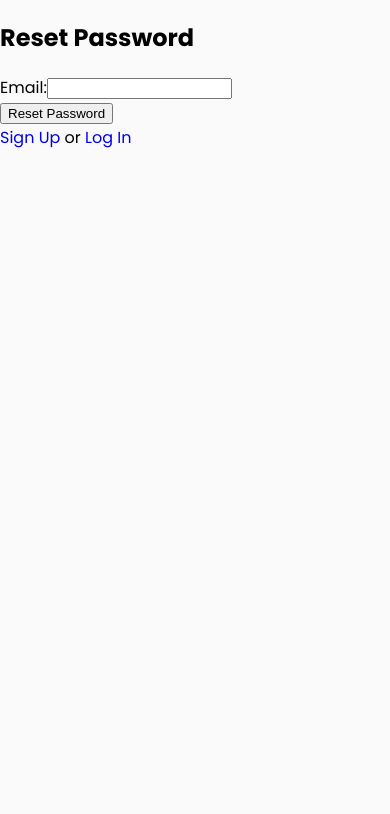
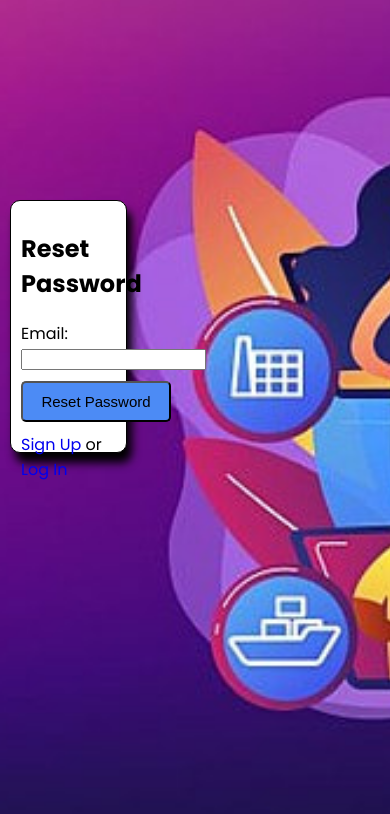
Before and after one commit to tarikuamisganaw/weyegebeya, a React (Create React App) app: page /forgot in a window 390 px wide. Shown: the top 814 px of the page. Built offline with nearby package versions, Linux system fonts and the light colour scheme; no server answers.

Commit message:
addition-on-phoneauthentication

```diff
--- a/src/components/Dashboard2.jsx
+++ b/src/components/Dashboard2.jsx
@@ -58,7 +58,7 @@ await logout()
         <div style={styles.logo}>Admin Dashboard
 
       </div>
-      <p>Welcome,{user?.displayName || user?.email}</p>
+      <p>Welcome,{user?.displayName || user?.email || user?.phoneNumber }</p>
         <div style={styles.menu}>
           <div style={styles.menuItem}>
             <FiUser style={styles.menuIcon} /> Users
--- a/src/components/accountBox/ForgotPassword.jsx
+++ b/src/components/accountBox/ForgotPassword.jsx
@@ -3,7 +3,7 @@ import { auth } from '../../firebase-config';
 import { Form, Button, Alert, Card } from 'react-bootstrap'
 import { sendPasswordResetEmail } from 'firebase/auth';
 import { Link } from 'react-router-dom';
-
+import back from '../../images/distibution.jpg'
 export function ResetPassword () {
     const [email, setEmail] = useState('');
     const [successMessage, setSuccessMessage] = useState('');
@@ -22,8 +22,17 @@ export function ResetPassword () {
 
     return (
         <>
-            <Card>
-                <Card.Body>
+             <div id="container"  style={{backgroundImage:`url(${back})`,height:'100vh',
+    width: '100vw',
+    backgroundSize:'cover',
+    backgroundRepeat:'no-repeat',
+    backgroundPosition:'center'
+}}>
+                <div className="p-4 box" style={{width:'30%',height:'30%',marginTop:'200px',marginLeft:'10px', border: '1px solid',
+        padding: '10px',
+
+        /* box-shadow: h-offset v-offset blur */
+        boxShadow: '5px 10px 10px',borderRadius:'10px'}}>
                     <h2 className="text-center mb-4">Reset Password</h2>
                     {successMessage && <Alert variant="success">{successMessage}</Alert>}
                     {errorMessage && <Alert variant="success">{errorMessage}</Alert>}
@@ -38,15 +47,22 @@ export function ResetPassword () {
                                 onChange={(e) => setEmail(e.target.value)}
                             />
                         </div>
-                        <Button className='w-100 mb-4' type="submit">Reset Password</Button>
+                        <Button className='w-100 mb-4'style={{ backgroundColor:'#4c8bf5',
+  color:'black',
+  fontSize:'15px',
+  padding: '10px 2px',
+  borderRadius: '5px',
+  margin: '10px 0px',
+  width:'150px'
+ }} type="submit">Reset Password</Button>
                     </Form>
                     <div className='w-100 text-center mt-2'>
                         <Link to="/">Sign Up</Link> or
                         <Link to='/'> Log In</Link>
                     </div>
 
-                </Card.Body>
-            </Card>
+                </div>
+            </div>
         </>
     );
 };
```
